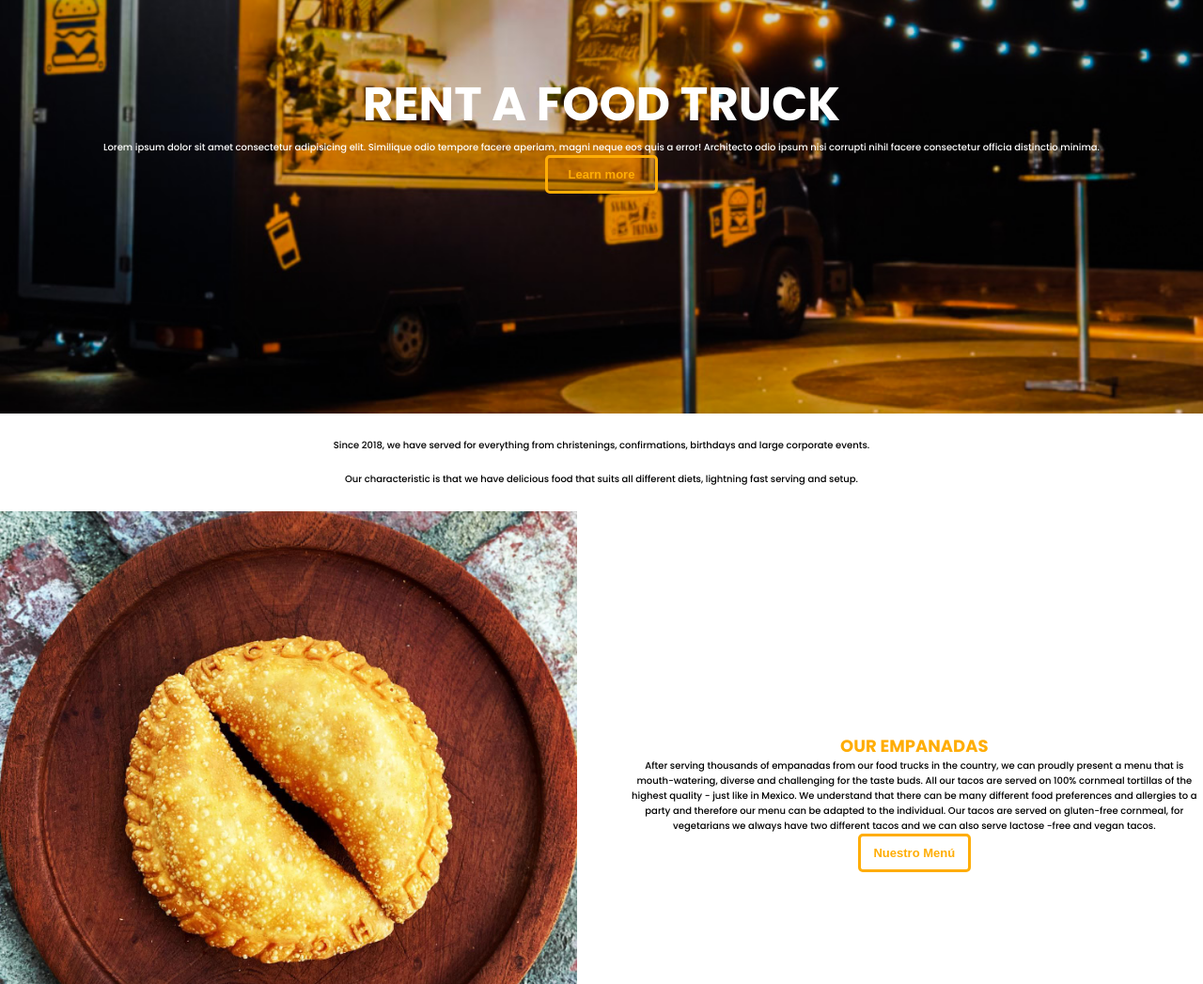
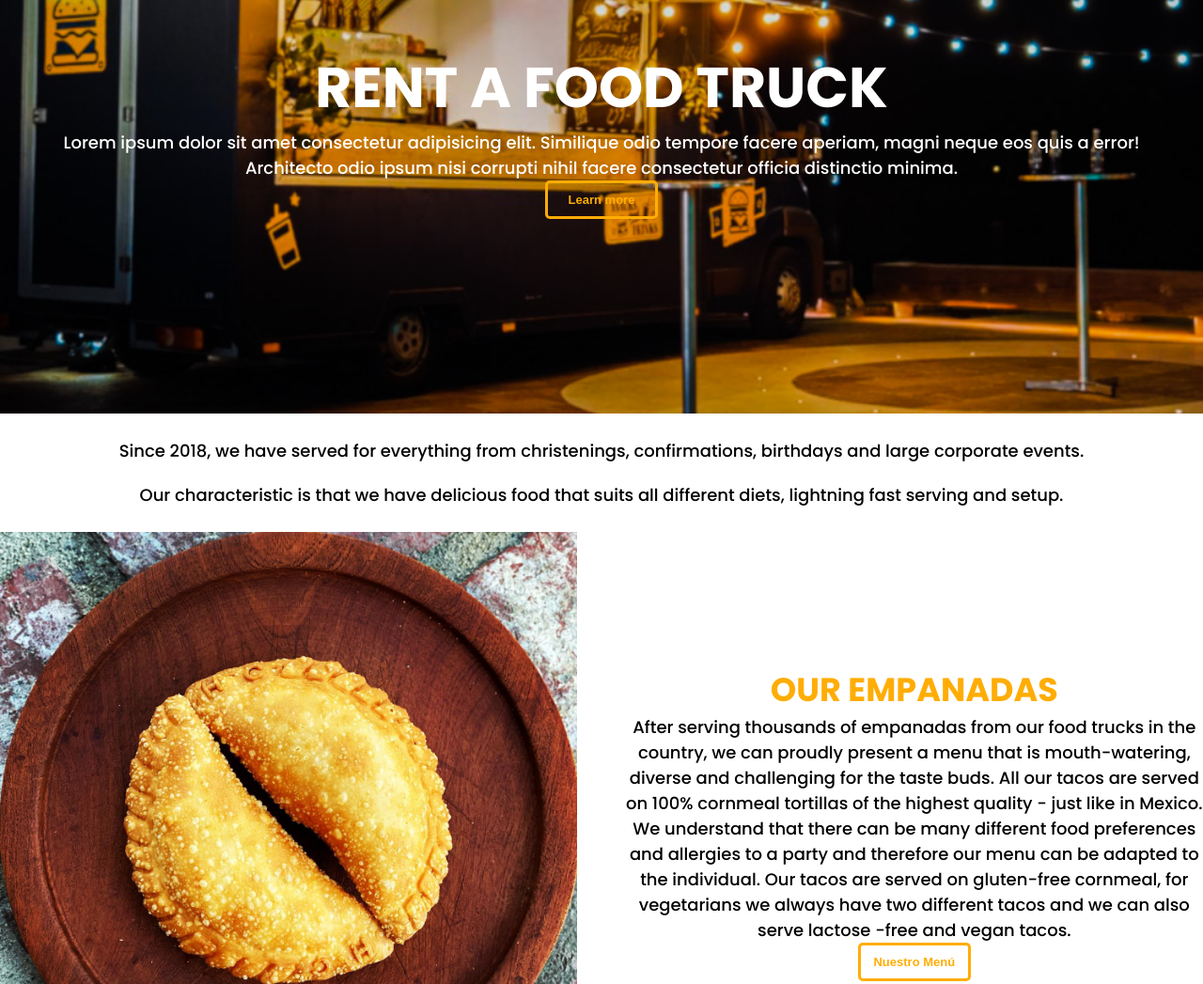
Before and after one commit to NorbertoRubulotta/FillMeUpEmpanadas, a website: page index.html in a window 1280 px wide. Shown: the part 260-1307 px from the top of the page at 94% size. Drawn offline with Linux system fonts and the light colour scheme.

Commit message:
se completa la migracion a SASS

```diff
--- a/assets/sass/misc/_mediaq.scss
+++ b/assets/sass/misc/_mediaq.scss
@@ -1,30 +1,72 @@
+
+
 @media screen and (min-width: 480px) {
-    /* Variables */
-      $titles-md: 5em;
-      $text-lt: 1.4em;
+  p {
+    font-size: 1.4em;
+  }
 
-    .menu__link {
+  h1 {
+    font-size: 5em;
+  }
+  h2{
+    font-size: 3.5em;
+  }
+  h3 {
+    font-size: 3em;
+  }
+  .footer h4 {
+    font-size: 1.8em;
+    }
+.menu__link {
       font-size: 1.5rem;
     }
 
-    .us-img img {
+.us-img img {
       width: 100%;
       max-width: 400px;
       height: auto;
     }
   }
+  @media screen and (min-width: 720px) {
+    p {
+      font-size: 1.6em;
+    }
 
+    h1 {
+      font-size: 5.5em;
+    }
+    h2{
+      font-size: 3.8em;
+    }
+    h3 {
+      font-size: 3.3em;
+    }
+    .footer h4 {
+      font-size: 1.9em;
+      }
+      .home {
+        height: 60rem;
+      }
+    }
   @media screen and (min-width: 1024px) {
-    /* Variables */
+    p {
+      font-size: 1.8em;
+    }
 
-    $titles-md: 6em;
-    $text-lt: 1.8em;
-
-    .home {
+    h1 {
+      font-size: 6em;
+    }
+    h2{
+      font-size: 4em;
+    }
+    h3 {
+      font-size: 3.5em;
+    }
+    .footer h4 {
+      font-size: 2em;
+      }
+ .home {
       height: 60rem;
-      h1 {
-        font-size: $titles-lg;
-      }
     }
     .second-home,
     .fifth-home {
@@ -32,6 +74,12 @@
       grid-template-columns: repeat(2, 48%);
       justify-content: space-between;
       align-content: center;
+    }
+    .second-home,
+  .fifth-home {
+      h2{
+        font-size: 3.5em;
+      }
     }
     .reviews {
       display: grid;
--- a/assets/sass/views/_menu.scss
+++ b/assets/sass/views/_menu.scss
@@ -8,6 +8,9 @@
         background-color: $color-4;
       }
   }
+  .card-text{
+    font-size: 1.5rem;
+  }
 .card-body {
     color: $color-3;
     font-size: 1.5rem;
```
Also changed, not shown: assets/css/main.css.
